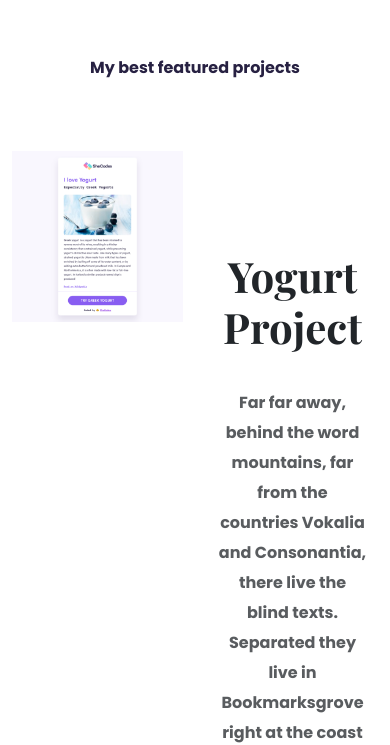
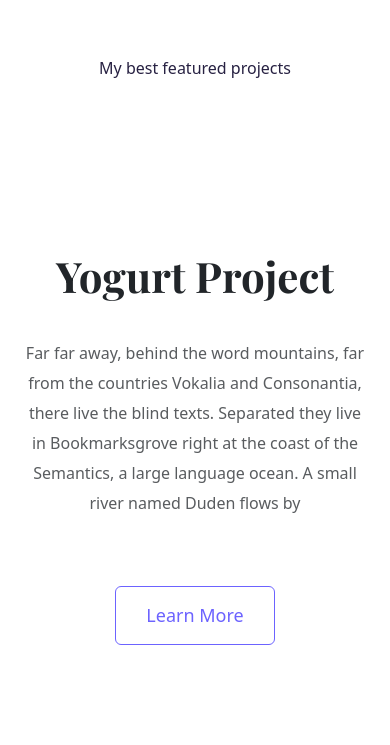
Before and after one commit to Lencer-code/Portfolio-project, a plain HTML site: page index.html in a window 390 px wide. Shown: the part 1242-1987 px from the top of the page. Drawn offline with nearby package versions, Linux system fonts and the light colour scheme.

Commit message:
Ensured the responsiveness of the page

```diff
--- a/index.html
+++ b/index.html
@@ -41,14 +41,14 @@
     <p class="m-5">My best featured projects</p>
     <div class="container">
       <div class="row">
-        <div class="col-6">
+        <div class="col d-none d-lg-block">
           <img
             src="images/Yogurt app.png"
             class="img-fluid mb-5"
             alt="Yogurt-app"
           />
         </div>
-        <div class="col-6">
+        <div class="col">
           <div class="project-description">
             <h3 class="mb-3">Yogurt Project</h3>
             <p class="mb-5 text-muted">
--- a/src/portfolio.css
+++ b/src/portfolio.css
@@ -44,8 +44,6 @@ p {
   font-weight: normal;
   color: #272142;
   line-height: 30px;
-  font-family: var(--default-font-family);
-  font-weight: 100;
 }
 h3 {
   font-size: 42px;
```
